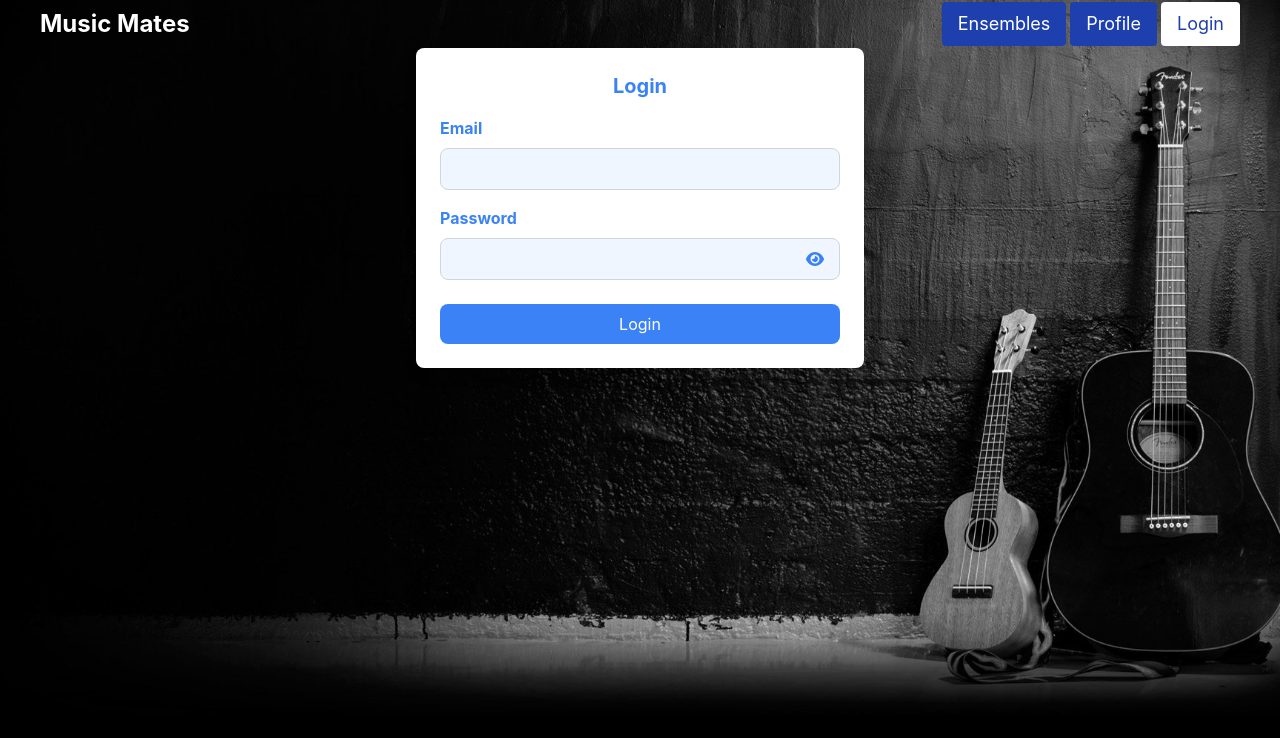
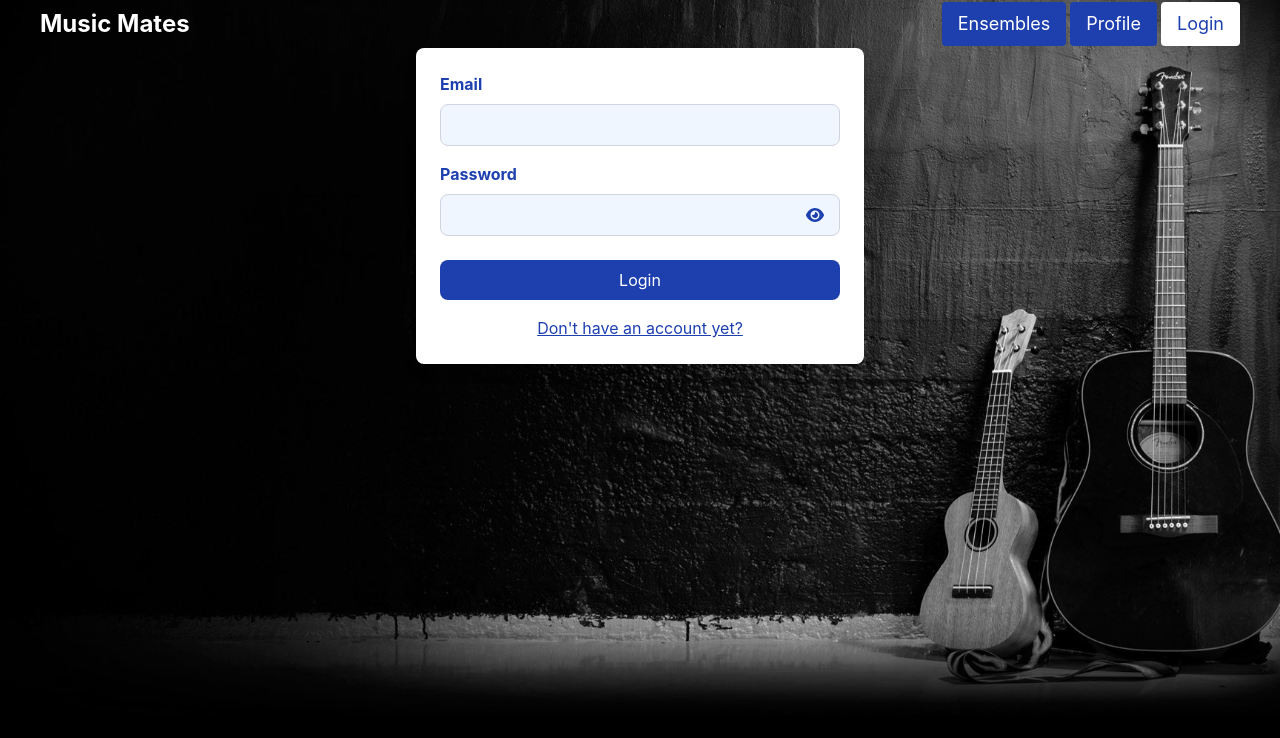
Before and after one commit to Adam0Schulz/CBA_DAOS_Project, a React (Vite) app in the folder client/: page /login in a window 1280 px wide. Shown: the top 738 px of the page. Built offline with nearby package versions, Linux system fonts and the light colour scheme.

Commit message:
Feat: Added register form

```diff
--- a/client/src/components/AuthForm/AuthForm.tsx
+++ b/client/src/components/AuthForm/AuthForm.tsx
@@ -5,7 +5,11 @@ import { faEye, faEyeSlash } from "@fortawesome/free-solid-svg-icons";
 const AuthForm: React.FC = () => {
   const emailInputRef = useRef<HTMLInputElement>(null);
   const passwordInputRef = useRef<HTMLInputElement>(null);
-  const [showPasswordFields, setShowPasswordFields] = useState(false);
+  const confirmPasswordInputRef = useRef<HTMLInputElement>(null);
+  const firstNameInputRef = useRef<HTMLInputElement>(null);
+  const lastNameInputRef = useRef<HTMLInputElement>(null);
+  const [showPasswords, setShowPasswords] = useState(false);
+  const [isLogin, setIsLogin] = useState(true);
 
   const submitHandler = async (event: FormEvent) => {
     event.preventDefault();
@@ -17,43 +21,69 @@ const AuthForm: React.FC = () => {
       return;
     }
 
+    if (!isLogin) {
+      const enteredFirstName = firstNameInputRef.current?.value;
+      const enteredLastName = lastNameInputRef.current?.value;
+      const enteredConfirmPassword = confirmPasswordInputRef.current?.value;
+
+      if (!enteredFirstName || !enteredLastName) {
+        alert("Please provide your first and last name.");
+        return;
+      }
+
+      if (!enteredConfirmPassword || enteredPassword !== enteredConfirmPassword) {
+        alert("Passwords do not match.");
+        return;
+      }
+    }
+
     try {
-      const response = await fetch("/api/auth/login", {
+      const url = isLogin ? "/api/user/login" : "/api/user/register";
+      const response = await fetch(url, {
         method: "POST",
         headers: {
           "Content-Type": "application/json",
         },
         body: JSON.stringify({
-          username: enteredEmail,
+          email: enteredEmail,
           password: enteredPassword,
+          ...(isLogin
+            ? {}
+            : {
+                firstName: firstNameInputRef.current?.value,
+                lastName: lastNameInputRef.current?.value,
+              }),
         }),
       });
 
       const data = await response.json();
 
       if (!response.ok) {
-        throw new Error(data.message || "Login failed.");
+        throw new Error(data.message || (isLogin ? "Login failed." : "Registration failed."));
       }
 
-      alert("Login successful!");
+      alert(isLogin ? "Login successful!" : "Registration successful!");
     } catch (error: any) {
       alert(error.message || "An unexpected error occurred.");
     }
   };
 
   const togglePasswordVisibility = () => {
-    setShowPasswordFields(!showPasswordFields);
+    setShowPasswords((prevState) => !prevState);
+  };
+
+  const toggleAuthMode = () => {
+    setIsLogin((prevMode) => !prevMode);
   };
 
   return (
     <section className="mx-auto my-12 w-11/12 max-w-md rounded-lg bg-white shadow-lg p-6 text-center">
-      <h1 className="text-xl font-bold text-blue-500 mb-4">Login</h1>
       <form onSubmit={submitHandler}>
         {/* Email Input */}
         <div className="relative mb-4">
           <label
             htmlFor="email"
-            className="block text-left text-blue-500 font-bold mb-2"
+            className="block text-left text-blue-800 font-bold mb-2"
           >
             Email
           </label>
@@ -63,46 +93,122 @@ const AuthForm: React.FC = () => {
             name="username"
             required
             ref={emailInputRef}
-            className="w-full bg-blue-50 text-black rounded-lg p-2 pl-4 border border-gray-300 focus:outline-none focus:ring-2 focus:ring-blue-500"
+            className="w-full bg-blue-50 text-black rounded-lg p-2 pl-4 border border-gray-300 focus:outline-none focus:ring-2 focus:ring-blue-800"
           />
         </div>
+
+        {/* First Name and Last Name (Only for Register) */}
+        {!isLogin && (
+          <>
+            <div className="relative mb-4">
+              <label
+                htmlFor="firstName"
+                className="block text-left text-blue-800 font-bold mb-2"
+              >
+                First Name
+              </label>
+              <input
+                type="text"
+                id="firstName"
+                ref={firstNameInputRef}
+                className="w-full bg-blue-50 text-black rounded-lg p-2 pl-4 border border-gray-300 focus:outline-none focus:ring-2 focus:ring-blue-800"
+                required
+              />
+            </div>
+
+            <div className="relative mb-4">
+              <label
+                htmlFor="lastName"
+                className="block text-left text-blue-800 font-bold mb-2"
+              >
+                Last Name
+              </label>
+              <input
+                type="text"
+                id="lastName"
+                ref={lastNameInputRef}
+                className="w-full bg-blue-50 text-black rounded-lg p-2 pl-4 border border-gray-300 focus:outline-none focus:ring-2 focus:ring-blue-800"
+                required
+              />
+            </div>
+          </>
+        )}
 
         {/* Password Input */}
         <div className="relative mb-4">
           <label
             htmlFor="password"
-            className="block text-left text-blue-500 font-bold mb-2"
+            className="block text-left text-blue-800 font-bold mb-2"
           >
             Password
           </label>
           <div className="flex items-center">
             <input
-              type={showPasswordFields ? "text" : "password"}
+              type={showPasswords ? "text" : "password"}
               id="password"
               name="password"
               required
               ref={passwordInputRef}
-              className="w-full bg-blue-50 text-black rounded-lg p-2 pl-4 border border-gray-300 focus:outline-none focus:ring-2 focus:ring-blue-500"
+              className="w-full bg-blue-50 text-black rounded-lg p-2 pl-4 border border-gray-300 focus:outline-none focus:ring-2 focus:ring-blue-800"
             />
             <div
-              className="absolute right-4 cursor-pointer text-blue-500"
+              className="absolute right-4 cursor-pointer text-blue-800"
               onClick={togglePasswordVisibility}
             >
-              <FontAwesomeIcon icon={showPasswordFields ? faEyeSlash : faEye} />
+              <FontAwesomeIcon icon={showPasswords ? faEyeSlash : faEye} />
             </div>
           </div>
         </div>
+
+        {/* Confirm Password Input (Only for Register) */}
+        {!isLogin && (
+          <div className="relative mb-4">
+            <label
+              htmlFor="confirmPassword"
+              className="block text-left text-blue-800 font-bold mb-2"
+            >
+              Confirm Password
+            </label>
+            <div className="flex items-center">
+              <input
+                type={showPasswords ? "text" : "password"}
+                id="confirmPassword"
+                name="confirmPassword"
+                required
+                ref={confirmPasswordInputRef}
+                className="w-full bg-blue-50 text-black rounded-lg p-2 pl-4 border border-gray-300 focus:outline-none focus:ring-2 focus:ring-blue-800"
+              />
+              <div
+                className="absolute right-4 cursor-pointer text-blue-800"
+                onClick={togglePasswordVisibility}
+              >
+                <FontAwesomeIcon icon={showPasswords ? faEyeSlash : faEye} />
+              </div>
+            </div>
+          </div>
+        )}
 
         {/* Submit Button */}
         <div className="mt-6">
           <button
             type="submit"
-            className="w-full bg-blue-500 text-white py-2 px-4 rounded-lg hover:bg-blue-600 transition duration-200"
+            className="w-full bg-blue-800 text-white py-2 px-4 rounded-lg hover:bg-blue-600 transition duration-200"
           >
-            Login
+            {isLogin ? "Login" : "Register"}
           </button>
         </div>
       </form>
+
+      {/* Toggle Button */}
+      <div className="mt-4">
+        <button
+          type="button"
+          className="text-blue-800 underline hover:text-blue-700 transition duration-200"
+          onClick={toggleAuthMode}
+        >
+          {isLogin ? "Don't have an account yet?" : "Already have an account?"}
+        </button>
+      </div>
     </section>
   );
 };
```
